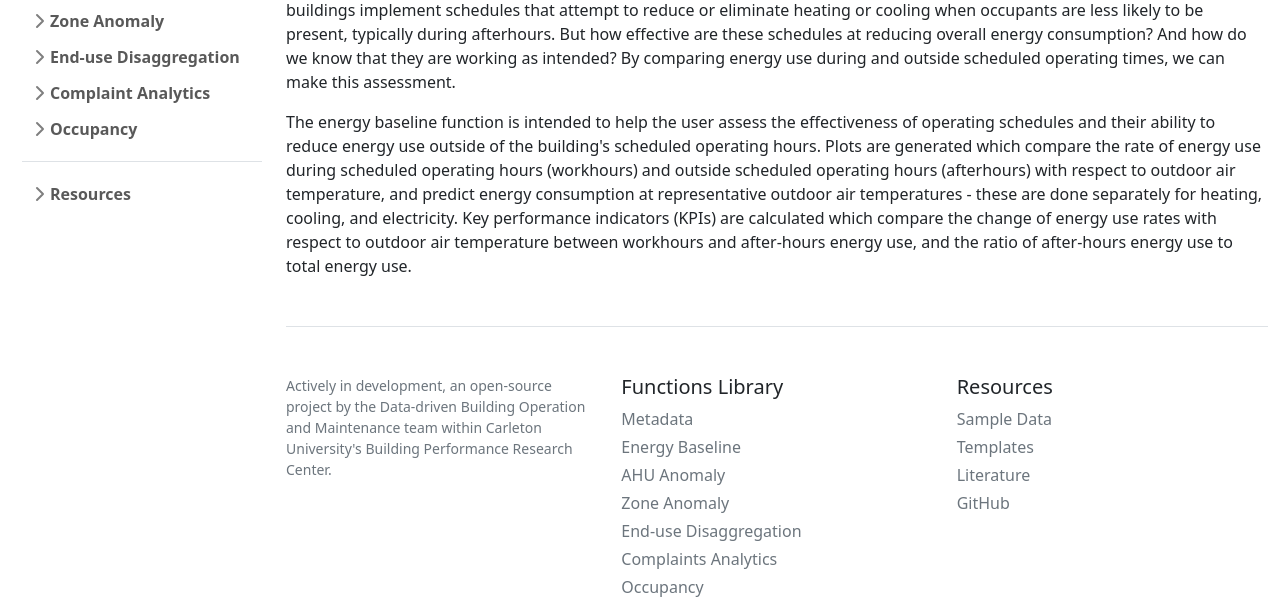
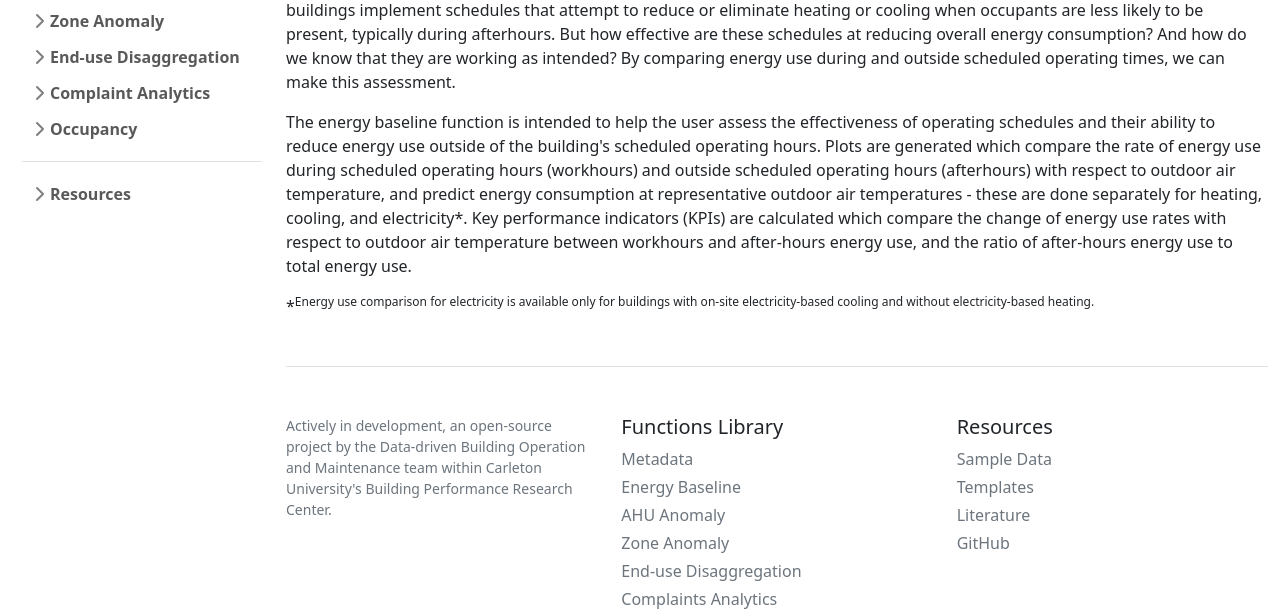
Before and after one commit to Carleton-DBOM-Research-Group/Building_energy_management_toolkit, a Flask app: page /functions/energyBaseline in a window 1280 px wide. Shown: the part 392-1001 px from the top of the page. Run offline with Flask 2, Linux system fonts and the light colour scheme; some libraries are stand-ins or nearby versions.

Commit message:
added disclaimer to electricity energy use comparison

```diff
--- a/templates/functions_energyBaseline_overview.html
+++ b/templates/functions_energyBaseline_overview.html
@@ -191,8 +191,10 @@
       assessment.</p>
     <p class="fs-6">The energy baseline function is intended to help the user assess the effectiveness of operating schedules and their ability to reduce energy use outside of the building's scheduled operating hours. Plots are generated
       which compare the rate of energy use during scheduled operating hours (workhours) and outside scheduled operating hours (afterhours) with respect to outdoor air temperature, and predict energy consumption at representative outdoor air
-      temperatures - these are done separately for heating, cooling, and electricity. Key performance indicators (KPIs) are calculated which compare the change of energy use rates with respect to outdoor air temperature between workhours and
+      temperatures - these are done separately for heating, cooling, and electricity*. Key performance indicators (KPIs) are calculated which compare the change of energy use rates with respect to outdoor air temperature between workhours and
       after-hours energy use, and the ratio of after-hours energy use to total energy use.</p>
+
+    <p class="fs-6">*<sup>Energy use comparison for electricity is available only for buildings with on-site electricity-based cooling and without electricity-based heating.</sup></p>
 
     <!-- Footer -->
     <footer class="pt-4 my-md-5 pt-md-5 border-top">
```
